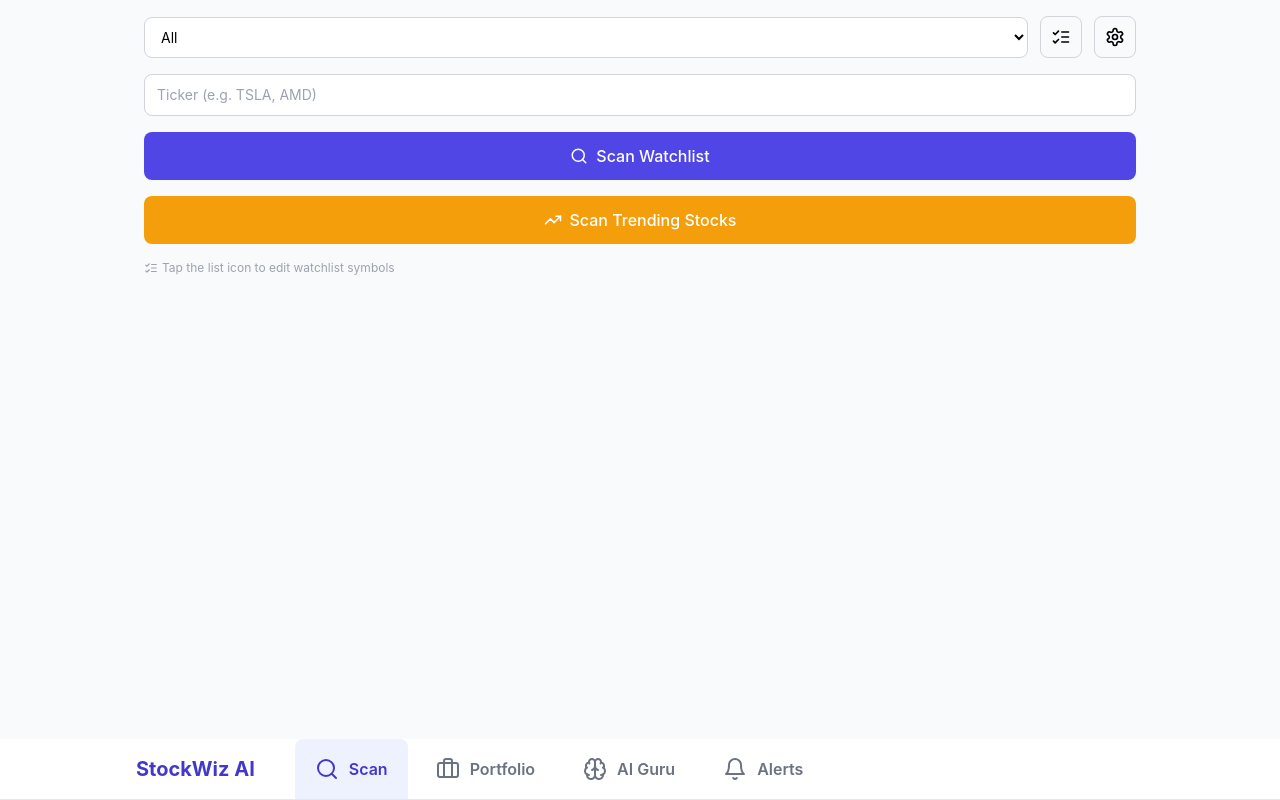
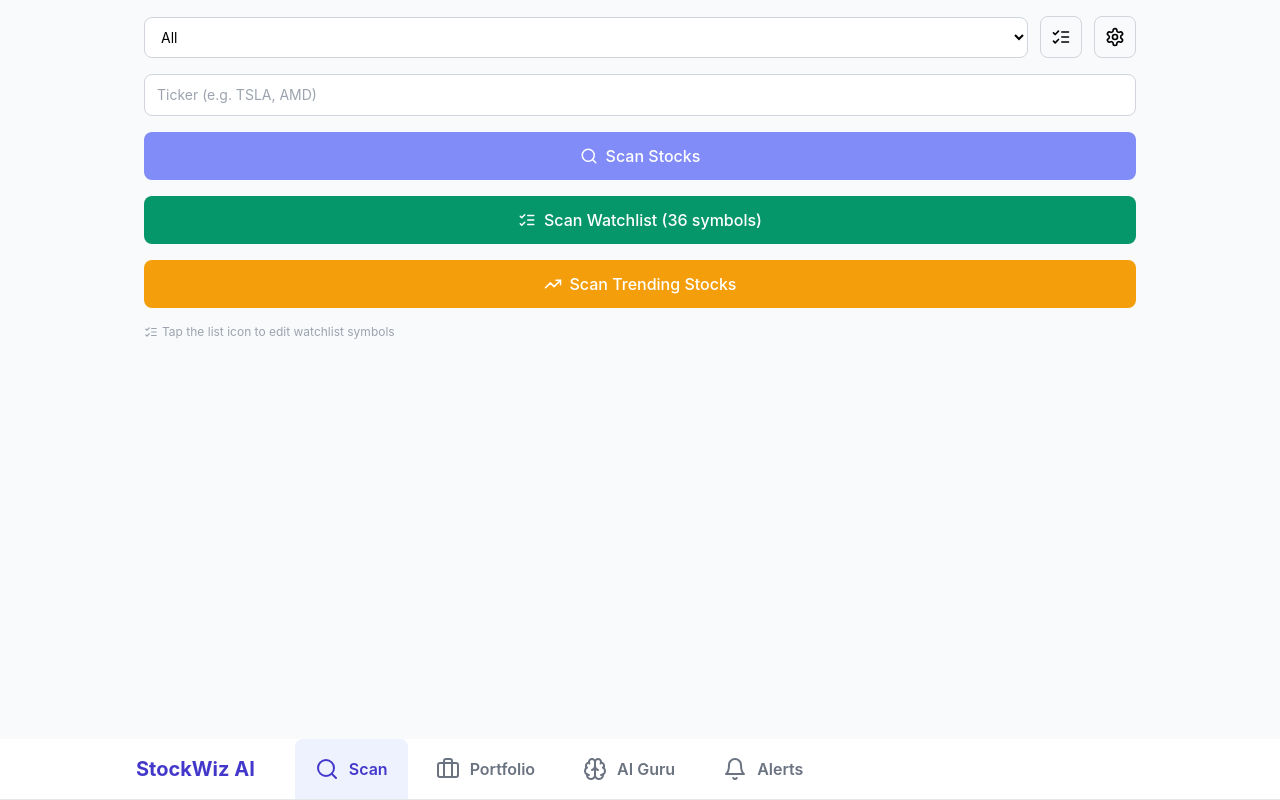
Before and after one commit to prakash421/StockWizAi-Web, a Next.js app: page / in a window 1280 px wide. Built offline with nearby package versions, Linux system fonts and the light colour scheme.

Commit message:
Separate scan into 3 buttons: Stocks, Watchlist, Trending

```diff
--- a/src/app/page.tsx
+++ b/src/app/page.tsx
@@ -36,22 +36,35 @@
     }
   };
 
-  const handleScan = async () => {
+  const handleScanStocks = async () => {
+    if (!manualTicker.trim()) return;
     setIsLoading(true);
     setScanResults([]);
     setScanError(null);
-    setScanProgress("Connecting...");
-
     const strat = strategyParam(selectedStrategy);
     const delta = parseFloat(targetDelta) || undefined;
     const roc = parseFloat(minRoc) || undefined;
-
     try {
-      if (manualTicker.trim()) {
       setScanProgress(`Scanning ${manualTicker}...`);
       const results = await scanTickers(manualTicker.trim(), strat, delta, roc);
       setScanResults(results);
-      } else {
+      if (results.length === 0) setScanError("No opportunities found for this ticker.");
+    } catch (e: unknown) {
+      setScanError(e instanceof Error ? e.message : "Scan failed. Please try again.");
+    } finally {
+      setIsLoading(false);
+      setScanProgress("");
+    }
+  };
+
+  const handleScanWatchlist = async () => {
+    setIsLoading(true);
+    setScanResults([]);
+    setScanError(null);
+    const strat = strategyParam(selectedStrategy);
+    const delta = parseFloat(targetDelta) || undefined;
+    const roc = parseFloat(minRoc) || undefined;
+    try {
       const batches: string[][] = [];
       for (let i = 0; i < watchlist.length; i += 5) {
         batches.push(watchlist.slice(i, i + 5));
@@ -72,13 +85,28 @@
         setScanError(`${failed} of ${batches.length} batches failed. Showing partial results.`);
       } else if (failed > 0 && combined.length === 0) {
         setScanError("All batches failed. The server may be slow — please try again.");
-        }
-      }
-      if (scanResults.length === 0 && !scanError) {
-        // Will be checked after state update
+      } else if (combined.length === 0) {
+        setScanError("No opportunities found. Try adjusting tuner parameters or your watchlist.");
       }
     } catch (e: unknown) {
       setScanError(e instanceof Error ? e.message : "Scan failed. Please try again.");
+    } finally {
+      setIsLoading(false);
+      setScanProgress("");
+    }
+  };
+
+  const handleScanTrending = async () => {
+    setIsLoading(true);
+    setScanResults([]);
+    setScanError(null);
+    setScanProgress("Fetching trending stocks...");
+    try {
+      const results = await scanTrending();
+      setScanResults(results);
+      if (results.length === 0) setScanError("No trending stocks found.");
+    } catch (e: unknown) {
+      setScanError(e instanceof Error ? e.message : "Failed to fetch trending stocks.");
     } finally {
       setIsLoading(false);
       setScanProgress("");
@@ -133,57 +161,69 @@
         onChange={(e) => setManualTicker(e.target.value.toUpperCase())}
         placeholder="Ticker (e.g. TSLA, AMD)"
         className="w-full border border-gray-300 rounded-lg px-3 py-2.5 text-sm focus:ring-2 focus:ring-indigo-500 focus:border-indigo-500"
-        onKeyDown={(e) => e.key === "Enter" && handleScan()}
+        onKeyDown={(e) => e.key === "Enter" && handleScanStocks()}
       />
 
-      {/* Scan Button */}
+      {/* Scan Stocks Button */}
       <button
-        onClick={handleScan}
-        disabled={isLoading}
+        onClick={handleScanStocks}
+        disabled={isLoading || !manualTicker.trim()}
         className="w-full bg-indigo-600 text-white rounded-lg py-3 font-medium hover:bg-indigo-700 disabled:bg-indigo-400 transition flex items-center justify-center gap-2"
       >
-        {isLoading ? (
+        {isLoading && scanProgress.includes("Scanning") ? (
           <>
             <Loader2 size={18} className="animate-spin" />
-            {scanProgress || "Loading..."}
+            {scanProgress}
           </>
         ) : (
           <>
             <Search size={18} />
-            {manualTicker.trim() ? "Scan Ticker" : "Scan Watchlist"}
+            Scan Stocks
+          </>
+        )}
+      </button>
+
+      {/* Scan Watchlist Button */}
+      <button
+        onClick={handleScanWatchlist}
+        disabled={isLoading}
+        className="w-full bg-emerald-600 text-white rounded-lg py-3 font-medium hover:bg-emerald-700 disabled:bg-emerald-400 transition flex items-center justify-center gap-2"
+      >
+        {isLoading && scanProgress.includes("Batch") ? (
+          <>
+            <Loader2 size={18} className="animate-spin" />
+            {scanProgress}
+          </>
+        ) : (
+          <>
+            <ListChecks size={18} />
+            Scan Watchlist ({watchlist.length} symbols)
           </>
         )}
       </button>
 
       {/* Scan Trending Button */}
       <button
-        onClick={async () => {
-          setIsLoading(true);
-          setScanResults([]);
-          setScanError(null);
-          setScanProgress("Fetching trending stocks...");
-          try {
-            const results = await scanTrending();
-            setScanResults(results);
-          } catch (e: unknown) {
-            setScanError(e instanceof Error ? e.message : "Failed to fetch trending stocks.");
-          } finally {
-            setIsLoading(false);
-            setScanProgress("");
-          }
-        }}
+        onClick={handleScanTrending}
         disabled={isLoading}
         className="w-full bg-amber-500 text-white rounded-lg py-3 font-medium hover:bg-amber-600 disabled:bg-amber-300 transition flex items-center justify-center gap-2"
       >
+        {isLoading && scanProgress.includes("trending") ? (
+          <>
+            <Loader2 size={18} className="animate-spin" />
+            {scanProgress}
+          </>
+        ) : (
+          <>
             <TrendingUp size={18} />
             Scan Trending Stocks
+          </>
+        )}
       </button>
 
-      {!manualTicker.trim() && (
       <p className="text-xs text-gray-400 flex items-center gap-1">
         <ListChecks size={14} /> Tap the list icon to edit watchlist symbols
       </p>
-      )}
 
       {/* Error */}
       {scanError && (
```
Lines whose indentation alone changed are shown as unchanged.
